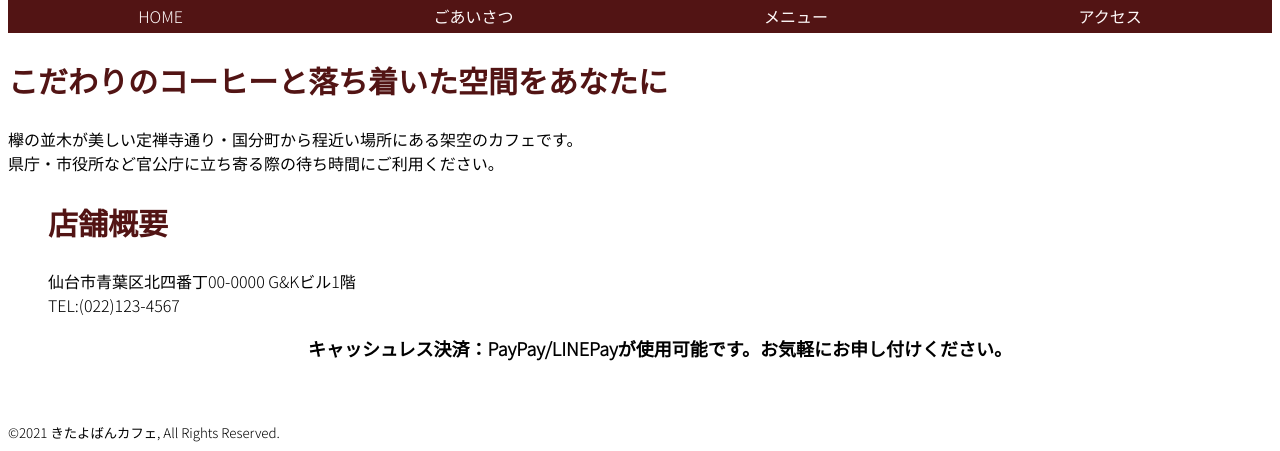
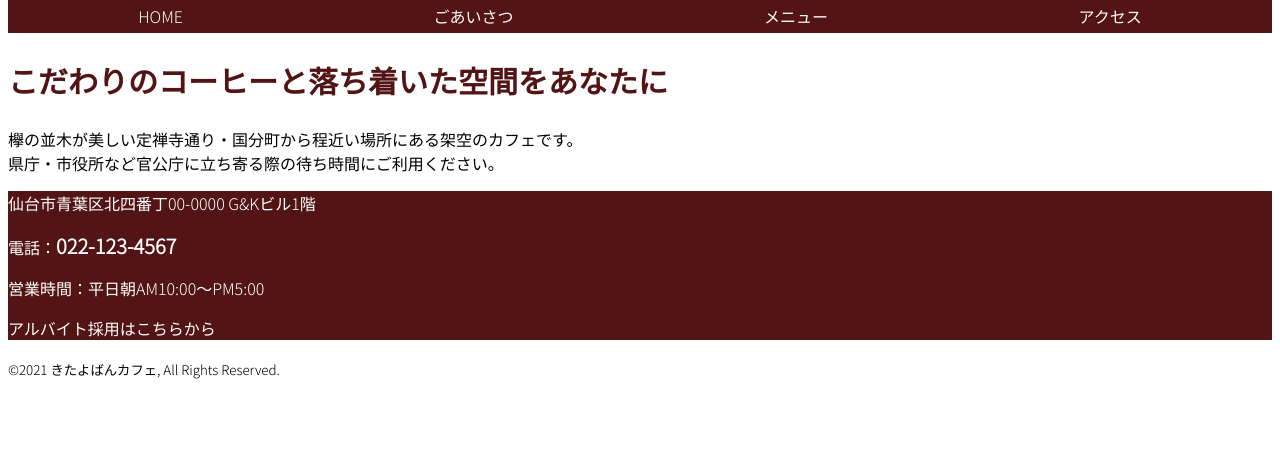
Before and after one commit to akatukidesuga/kkucafe, a plain HTML site: page index.html in a window 1280 px wide. Shown: the part 733-1184 px from the top of the page. After the commit the page ends 1121 px from the top, so only its background shows below. Drawn offline with Linux system fonts and the light colour scheme.

Commit message:
Update index.html

```diff
--- a/index.html
+++ b/index.html
@@ -31,15 +31,13 @@
 <p>欅の並木が美しい定禅寺通り・国分町から程近い場所にある架空のカフェです。<br>
 県庁・市役所など官公庁に立ち寄る際の待ち時間にご利用ください。</p>
 
-<!--店舗概要-->
-<ul class="info">
-<h2>店舗概要</h2>
-<li>仙台市青葉区北四番丁00-0000 G&Kビル1階</li>
-<li>TEL:(022)123-4567</li>
-<h3 class="headline">キャッシュレス決済：PayPay/LINEPayが使用可能です。お気軽にお申し付けください。</h3>
-</ul>
-
-<div><p><a href="saiyo.html">アルバイト採用はこちらから</a></p></div>
+<!--フッター-->
+<div id="footer">
+<p>仙台市青葉区北四番丁00-0000 G&Kビル1階</p>
+<!--電話番号と受付時間-->
+<p class="tel">電話：<strong>022-123-4567</strong></p>
+<p>営業時間：平日朝AM10:00～PM5:00</p>
+<p><a href="saiyo.html">アルバイト採用はこちらから</a></p></div>
 <small>©︎2021 きたよばんカフェ, All Rights Reserved.</small>
 </body>
 </html>
```
